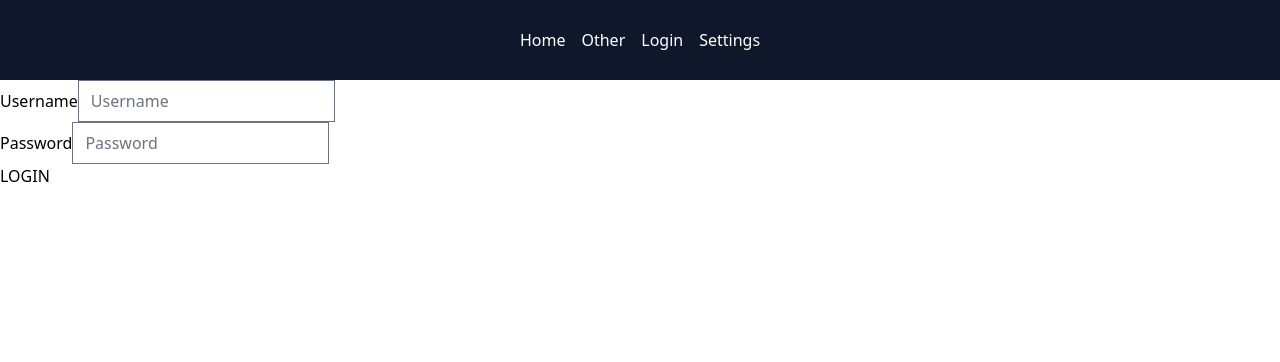
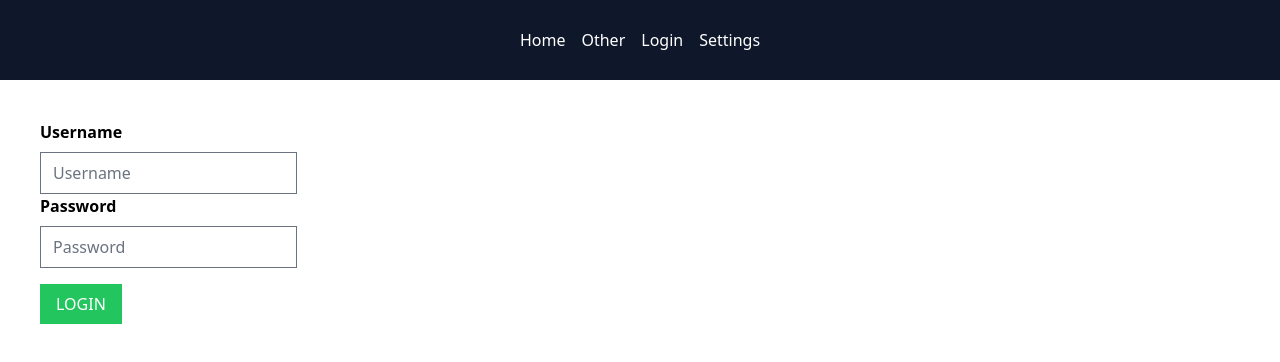
Before and after one commit to rawbromero/homework5, a Vue app: page /login in a window 1280 px wide. Shown: the top 362 px of the page. Built offline with nearby package versions, Linux system fonts and the light colour scheme; what @vueuse/firebase would draw is missing.

Commit message:
style login page

```diff
--- a/src/views/LoginPage.vue
+++ b/src/views/LoginPage.vue
@@ -1,16 +1,16 @@
 <template>
 
-   <form class="" @submit.prevent>
+   <form class="m-10" @submit.prevent>
     <div>
-        <label for ="username" class="">Username</label>
+        <label for ="username" class="block mb-2 font-bold">Username</label>
         <input id="username" v-model="username" type ="text" placeholder="Username">
      </div>
         <div>
-        <label for="password" class="">Password</label>
+        <label for="password" class="block mb-2 font-bold">Password</label>
         <input id="password" v-model="password" type="password" placeholder="Password">
     </div>
 
-    <button @click="logUserIn" class="">LOGIN</button>
+    <button @click="logUserIn" class="bg-green-500 mt-4 px-4 py-2 hover:bg-green-800 hover: text-white" >LOGIN</button>
    </form>
 </template>
 
```
